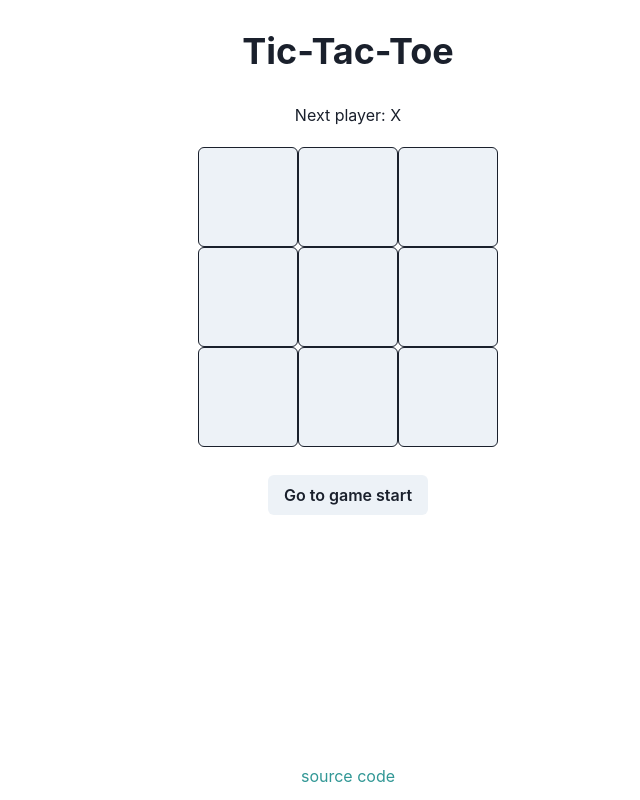
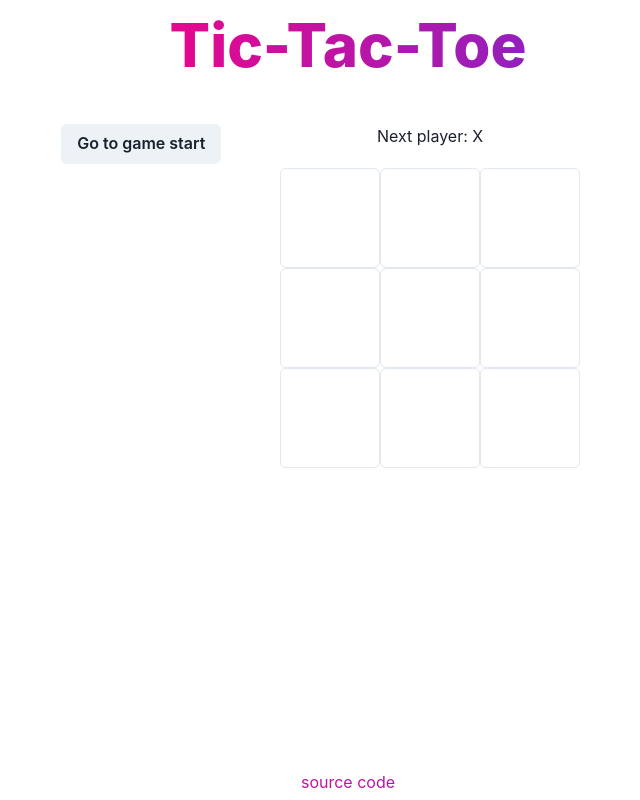
Before and after one commit to elen-oz/hi_tic-tac-toe, a React (Vite) app: page / in a window 1280 px wide. Shown: the whole page, without its empty margins (292-932 px from the left). Built offline with nearby package versions, Linux system fonts and the light colour scheme.

Commit message:
style: change layout and colors

```diff
--- a/src/App.tsx
+++ b/src/App.tsx
@@ -1,17 +1,31 @@
-import { Box, Flex } from '@chakra-ui/react';
+import { Container, Grid, GridItem } from '@chakra-ui/react';
 import Game from './components/Game';
 import Footer from './components/Footer';
 import Header from './components/Header';
 
 function App() {
   return (
-    <Flex direction='column' justify='space-between' minHeight='100vh'>
-      <Box>
-        <Header />
-        <Game />
-      </Box>
-      <Footer />
-    </Flex>
+    <Container>
+      <Grid
+        templateAreas={`"header"
+                  "main"
+                  "footer"`}
+        gridTemplateRows={'120px 1fr 30px'}
+        minHeight='100vh'
+      >
+        <GridItem area={'header'}>
+          <Header />
+        </GridItem>
+
+        <GridItem area={'main'}>
+          <Game />
+        </GridItem>
+
+        <GridItem area={'footer'}>
+          <Footer />
+        </GridItem>
+      </Grid>
+    </Container>
   );
 }
 
--- a/src/components/Board.tsx
+++ b/src/components/Board.tsx
@@ -40,9 +40,10 @@ const Board = ({ xIsNext, squares, onPlay }: Props) => {
   };
 
   const renderRow = (rowIndex: number) => (
-    <HStack key={rowIndex} justify='center' spacing={0}>
+    <HStack key={rowIndex} justify='center' spacing={0} >
       {[0, 1, 2].map((colIndex) => (
         <Square
+
           key={colIndex}
           value={squares[rowIndex * 3 + colIndex]}
           onSquareClick={() => handleClick(rowIndex * 3 + colIndex)}
--- a/src/components/Footer.tsx
+++ b/src/components/Footer.tsx
@@ -1,14 +1,12 @@
-import { Box, Link } from '@chakra-ui/react';
+import { Box, Link, Text } from '@chakra-ui/react';
 
 const Footer = () => {
   return (
-    <Box as='footer' textAlign='center' py={3}>
-      <Link
-        href='https://github.com/elen-oz/tic-tac-toe-game'
-        color='teal.500'
-        isExternal
-      >
-        source code
+    <Box as='footer' textAlign='center'>
+      <Link href='https://github.com/elen-oz/tic-tac-toe-game' isExternal>
+        <Text bgGradient='linear(to-l, #7928CA, #FF0080)' bgClip='text'>
+          source code
+        </Text>
       </Link>
     </Box>
   );
--- a/src/components/Game.tsx
+++ b/src/components/Game.tsx
@@ -1,5 +1,5 @@
 import { useState } from 'react';
-import { Box, Button, List, ListItem } from '@chakra-ui/react';
+import { Button, Grid, GridItem, List, ListItem } from '@chakra-ui/react';
 import Board from './Board';
 
 type Square = string | null;
@@ -45,8 +45,11 @@ const Game = () => {
   });
 
   return (
-    <Box as='main'>
-      <Box>
+    <Grid templateAreas={`"nav main"`} gridTemplateColumns={'1fr 3fr'} gap='1'>
+      <GridItem area={'nav'}>
+        <List>{moves}</List>
+      </GridItem>
+      <GridItem area={'main'}>
         {currentSquares && (
           <Board
             xIsNext={xIsNext}
@@ -54,11 +57,8 @@ const Game = () => {
             onPlay={handlePlay}
           />
         )}
-      </Box>
-      <Box textAlign='center' mt={7}>
-        <List>{moves}</List>
-      </Box>
-    </Box>
+      </GridItem>
+    </Grid>
   );
 };
 
--- a/src/components/Header.tsx
+++ b/src/components/Header.tsx
@@ -1,10 +1,17 @@
-import { Heading } from '@chakra-ui/react';
+import { Text } from '@chakra-ui/react';
 
 const Header = () => {
   return (
-    <Heading textAlign='center' my='30px'>
+    <Text
+      as='h1'
+      bgGradient='linear(to-l, #7928CA, #FF0080)'
+      bgClip='text'
+      fontSize='6xl'
+      fontWeight='extrabold'
+      textAlign='center'
+    >
       Tic-Tac-Toe
-    </Heading>
+    </Text>
   );
 };
 export default Header;
--- a/src/components/Square.tsx
+++ b/src/components/Square.tsx
@@ -8,7 +8,11 @@ interface Props {
 const Square = ({ value, onSquareClick }: Props) => {
   return (
     <Button
+      bgGradient='linear(to-l, #7928CA, #FF0080)'
+      bgClip='text'
       border='1px'
+      borderColor='gray.200'
+      _hover={{ borderColor: 'pink.600' }}
       width={100}
       height={100}
       fontSize='5xl'
```
